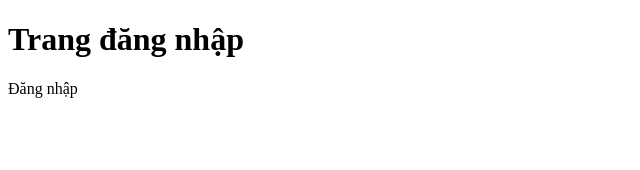
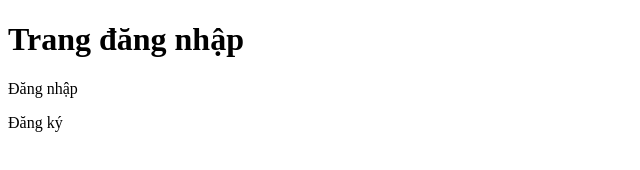
Before and after one commit to dungNHVhust/Test_NodeJs_test01, a plain HTML site: page login.html in a window 1280 px wide. Shown: the full height of the page, 0-640 px from the left. Drawn offline with Linux system fonts and the light colour scheme.

Commit message:
update sign in

```diff
--- a/login.html
+++ b/login.html
@@ -10,7 +10,7 @@
     <div>
         <div class="login">
             <p>Đăng nhập</p>
-
+             <p>Đăng ký</p>
         </div>
     </div>
 </body>
```
